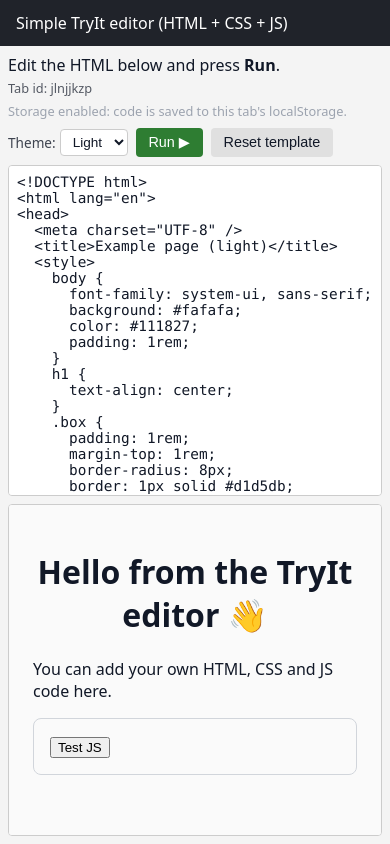
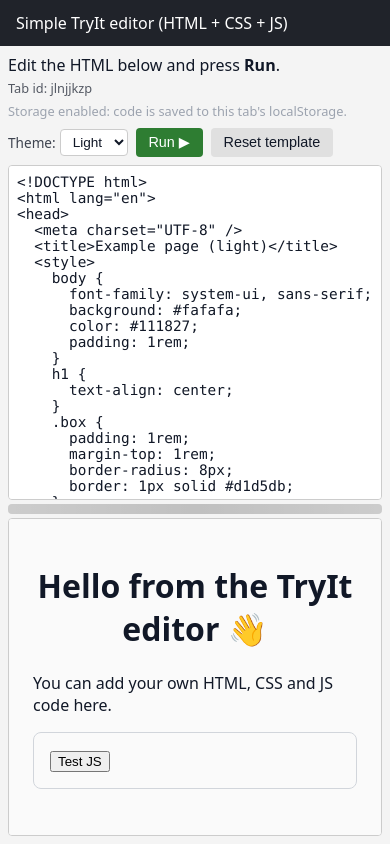
Before and after one commit to kanilmari/try_it_html, a plain HTML site: page index.html in a window 390 px wide. Drawn offline with Linux system fonts and the light colour scheme.

Commit message:
Add draggable splitter to editor layout

```diff
--- a/index.html
+++ b/index.html
@@ -31,8 +31,13 @@
   </div>
 
   <div class="panes">
-    <textarea id="code"></textarea>
-    <iframe id="preview"></iframe>
+    <div class="pane editor-pane">
+      <textarea id="code"></textarea>
+    </div>
+    <div class="divider" id="divider" role="separator" aria-label="Resize editor and preview" aria-orientation="horizontal"></div>
+    <div class="pane preview-pane">
+      <iframe id="preview"></iframe>
+    </div>
   </div>
 </main>
 
--- a/script.js
+++ b/script.js
@@ -78,6 +78,8 @@ const previewEl = document.getElementById("preview");
 const tabInfoEl = document.getElementById("tabInfo");
 const statusEl = document.getElementById("status");
 const themeSelectEl = document.getElementById("themeSelect");
+const panesEl = document.querySelector(".panes");
+const dividerEl = document.getElementById("divider");
 
 const STORAGE_PREFIX = "tryit-code-";
 let storageDisabled = false;
@@ -86,6 +88,8 @@ const TAB_ID = getOrCreateTabId();
 const STORAGE_KEY = STORAGE_PREFIX + TAB_ID;
 
 let currentTheme = "light";
+let splitPosition = 0.5;
+let dragging = false;
 
 tabInfoEl.textContent = "Tab id: " + TAB_ID;
 
@@ -199,6 +203,69 @@ function getDefaultTemplate() {
   return TEMPLATES[currentTheme] || TEMPLATES.light;
 }
 
+function isVerticalLayout() {
+  return window.matchMedia("(max-width: 800px)").matches;
+}
+
+function setSplitPosition(value) {
+  splitPosition = Math.min(0.85, Math.max(0.15, value));
+  if (panesEl) {
+    panesEl.style.setProperty("--split", splitPosition);
+  }
+}
+
+function updateDividerOrientation() {
+  if (dividerEl) {
+    dividerEl.setAttribute(
+      "aria-orientation",
+      isVerticalLayout() ? "vertical" : "horizontal"
+    );
+  }
+}
+
+function handleDrag(event) {
+  if (!dragging || !panesEl) return;
+  const rect = panesEl.getBoundingClientRect();
+  const vertical = isVerticalLayout();
+
+  const ratio = vertical
+    ? (event.clientY - rect.top) / rect.height
+    : (event.clientX - rect.left) / rect.width;
+
+  setSplitPosition(ratio);
+}
+
+function stopDrag(event) {
+  dragging = false;
+  window.removeEventListener("pointermove", handleDrag);
+  window.removeEventListener("pointerup", stopDrag);
+  window.removeEventListener("pointercancel", stopDrag);
+  dividerEl?.releasePointerCapture?.(event.pointerId);
+}
+
+function startDrag(event) {
+  dragging = true;
+  dividerEl?.setPointerCapture?.(event.pointerId);
+  window.addEventListener("pointermove", handleDrag);
+  window.addEventListener("pointerup", stopDrag);
+  window.addEventListener("pointercancel", stopDrag);
+  handleDrag(event);
+}
+
+function initDivider() {
+  if (!panesEl || !dividerEl) return;
+
+  setSplitPosition(splitPosition);
+  updateDividerOrientation();
+  dividerEl.addEventListener("pointerdown", startDrag);
+
+  const media = window.matchMedia("(max-width: 800px)");
+  media.addEventListener("change", () => {
+    updateDividerOrientation();
+    setSplitPosition(splitPosition);
+  });
+}
+
 function runCode() {
   const code = codeEl.value;
   previewEl.srcdoc = code;
@@ -218,6 +285,8 @@ function init() {
       applyTheme(event.target.value);
     });
   }
+
+  initDivider();
 
   if (storageOk) {
     cleanupOldEntries();
--- a/styles.css
+++ b/styles.css
@@ -107,11 +107,52 @@ button.reset {
 }
 
 .panes {
+  --split: 0.5;
+  --divider-size: 10px;
   flex: 1;
-  display: grid;
-  grid-template-columns: 1fr 1fr;
-  gap: 0.5rem;
+  display: flex;
+  flex-direction: row;
+  align-items: stretch;
+  gap: 0;
   min-height: 0;
+  min-width: 0;
+}
+
+.pane {
+  flex: 0 0 auto;
+  min-width: 0;
+  min-height: 0;
+}
+
+.editor-pane {
+  flex-basis: calc(var(--split) * 100%);
+}
+
+.preview-pane {
+  flex: 1 1 0;
+}
+
+.divider {
+  width: var(--divider-size);
+  background: var(--border);
+  cursor: col-resize;
+  margin: 0 0.25rem;
+  border-radius: 4px;
+  align-self: stretch;
+  position: relative;
+}
+
+.divider::after {
+  content: "";
+  position: absolute;
+  inset: 0;
+  background: linear-gradient(
+    90deg,
+    transparent 0%,
+    rgba(0, 0, 0, 0.12) 50%,
+    transparent 100%
+  );
+  opacity: 0.5;
 }
 
 textarea {
@@ -155,7 +196,21 @@ iframe {
 
 @media (max-width: 800px) {
   .panes {
-    grid-template-columns: 1fr;
-    grid-template-rows: 1fr 1fr;
+    flex-direction: column;
+  }
+
+  .divider {
+    height: var(--divider-size);
+    width: auto;
+    cursor: row-resize;
+    margin: 0.25rem 0;
+  }
+
+  .editor-pane {
+    flex-basis: calc(var(--split) * 100%);
+  }
+
+  .preview-pane {
+    flex-basis: calc((1 - var(--split)) * 100%);
   }
 }
```
